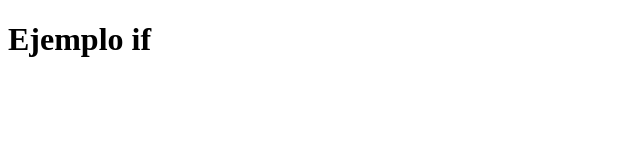
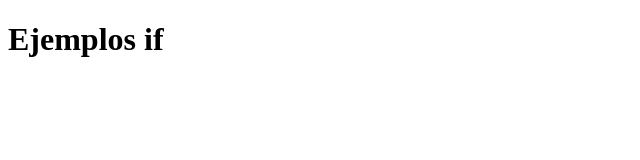
Before and after one commit to joanprofe/fonamentsJS, a plain HTML site: page 2.-Condicionales/1.- Simple/index.html in a window 1280 px wide. Shown: the full height of the page, 0-640 px from the left. Drawn offline with Linux system fonts and the light colour scheme.

Commit message:
Fundamentos programación JS

```diff
--- a/2.-Condicionales/1.- Simple/index.html
+++ b/2.-Condicionales/1.- Simple/index.html
@@ -5,7 +5,7 @@
          <title>Condicional simple</title>
     </head>
     <body>
-         <h1>Ejemplo if</h1>
+         <h1>Ejemplos if</h1>
 
 
          <script>
```
